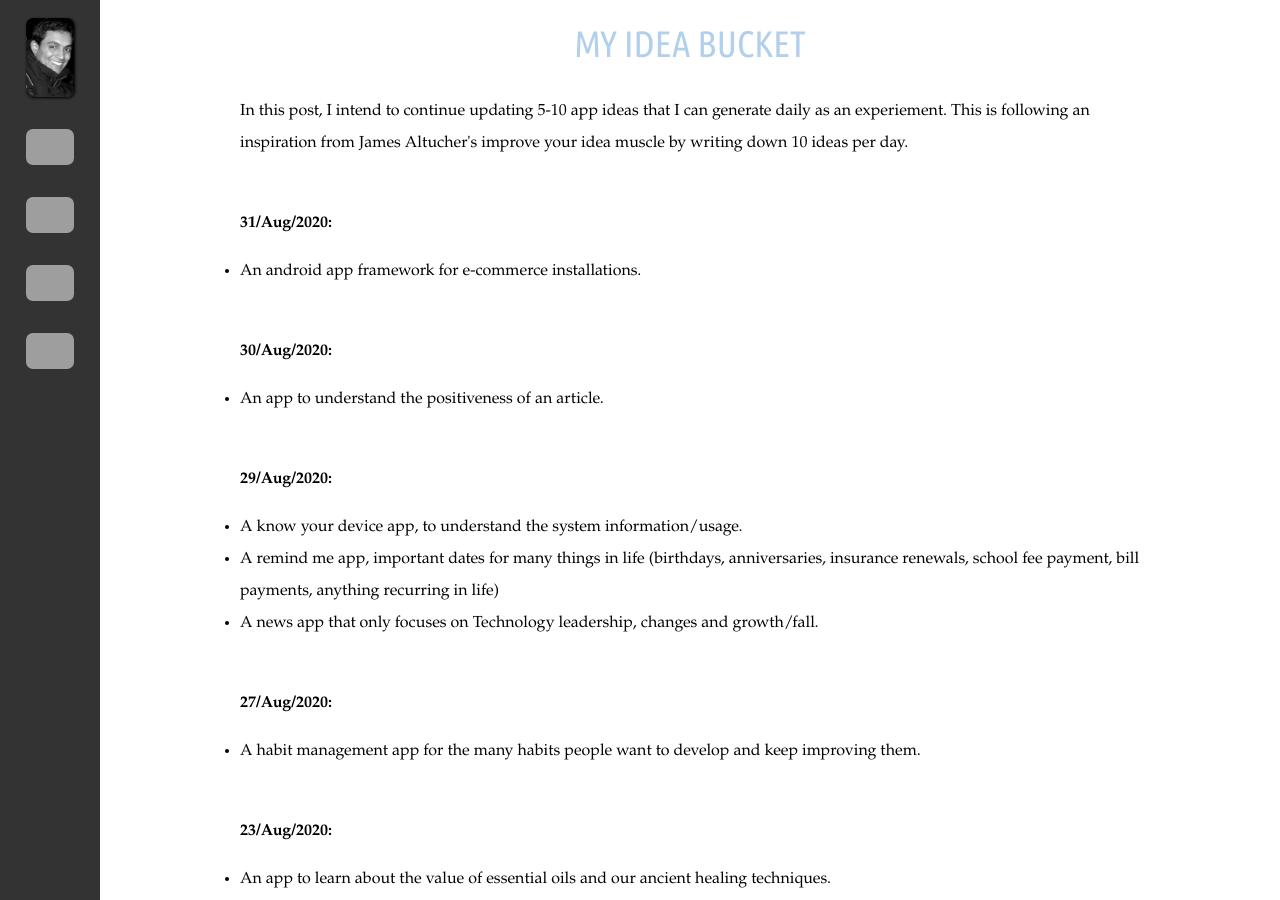
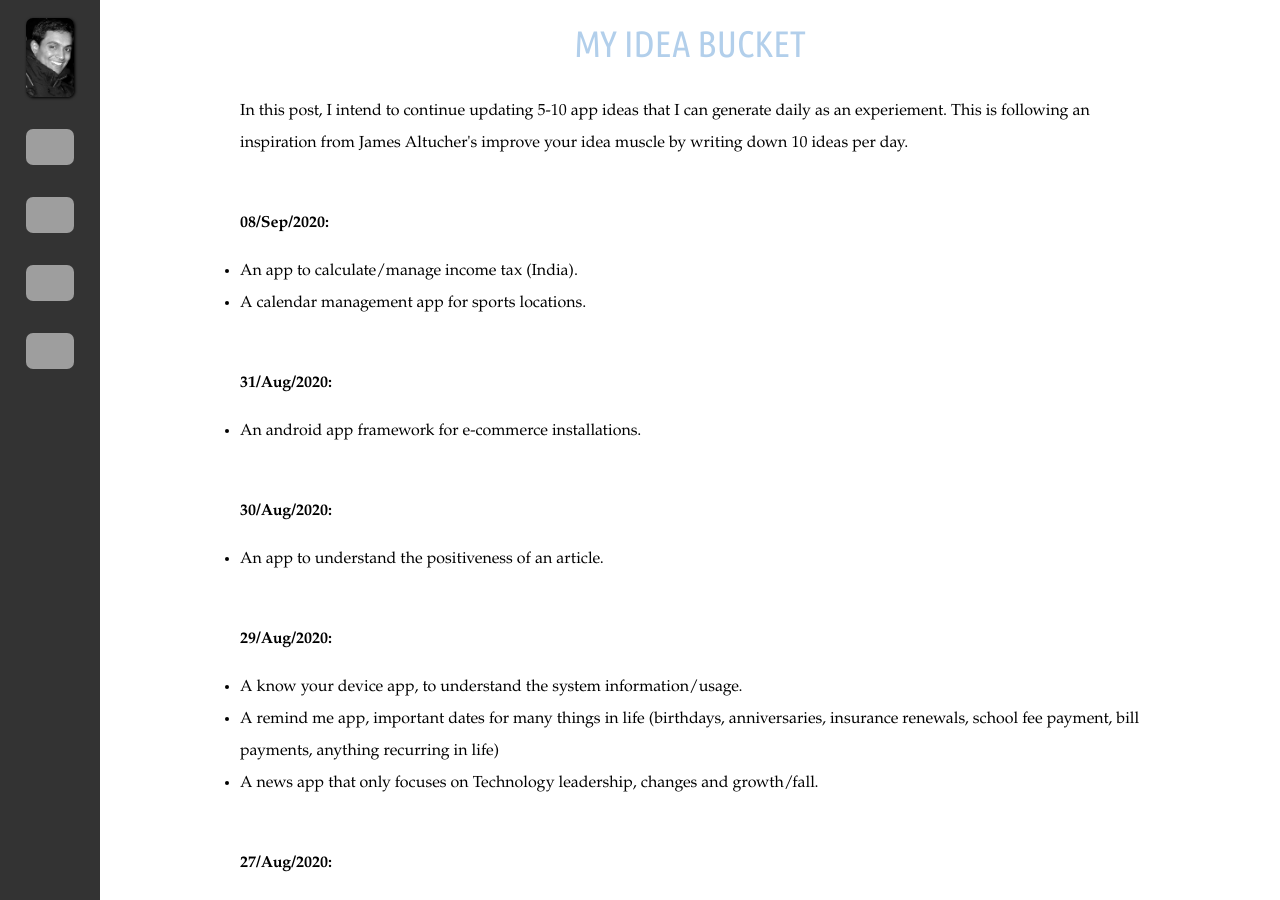
Before and after one commit to hpalappetty/silkyprogrammer.github.com, a Jekyll site: the page built from _posts/2020-08-20-my-idea-bucket.md, in a window 1280 px wide and 900 px high. Built offline with Jekyll 4.4.1, drawn with Linux system fonts in a browser that asks for light colours; some web fonts are replaced; grey boxes are pictures that could not be loaded.

Commit message:
idea updates

```diff
--- a/_posts/2020-08-20-my-idea-bucket.md
+++ b/_posts/2020-08-20-my-idea-bucket.md
@@ -3,6 +3,12 @@ title: My Idea Bucket
 layout: post
 ---
 <p>In this post, I intend to continue updating 5-10 app ideas that I can generate daily as an experiement. This is following an inspiration from James Altucher's improve your idea muscle by writing down 10 ideas per day.</p>
+
+<br>
+<b>08/Sep/2020:</b>
+- An app to calculate/manage income tax (India).
+- A calendar management app for sports locations.
+
 
 <br>
 <b>31/Aug/2020:</b>
```
